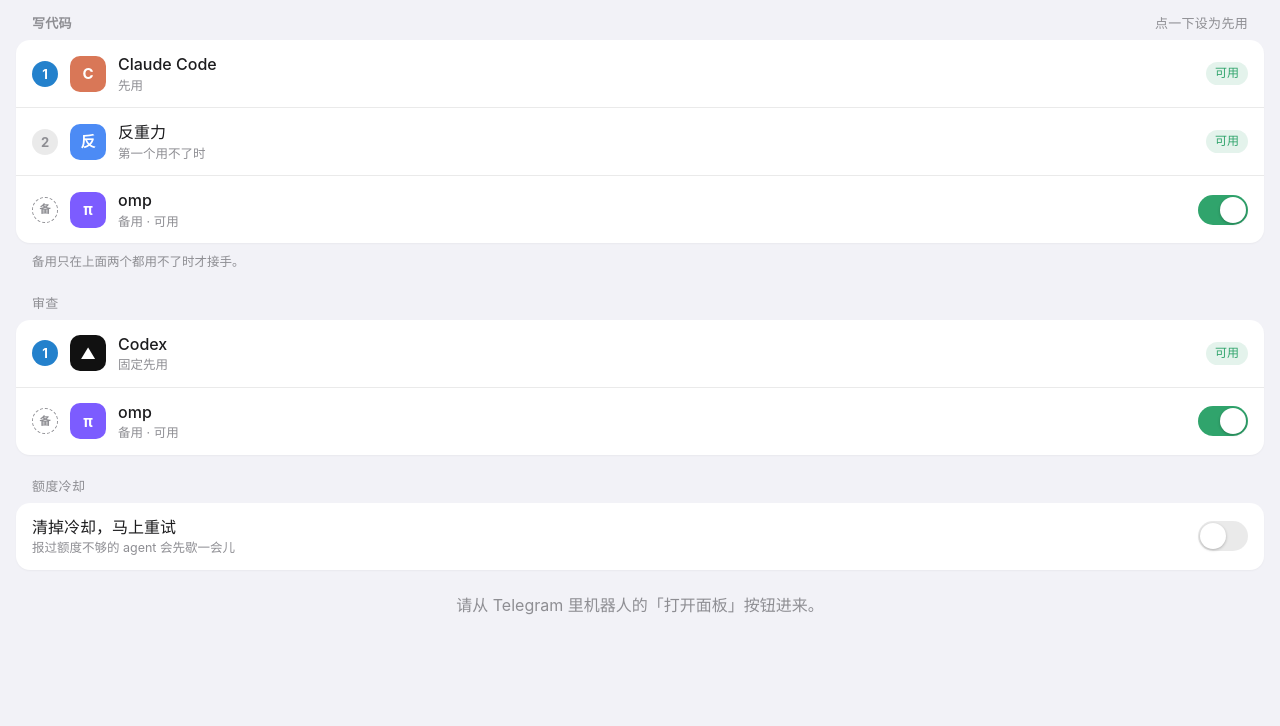
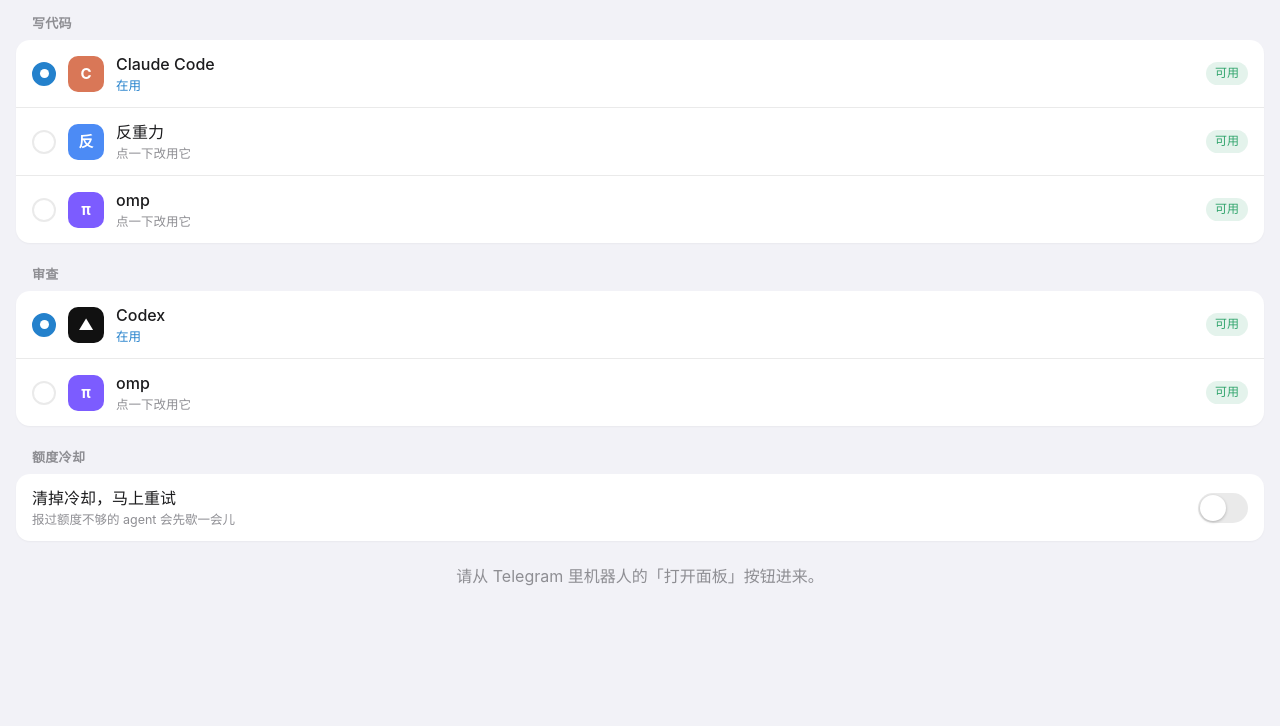
Before and after one commit to hanilbert/tethera-bot-panel, a plain HTML site: page index.html in a window 1280 px wide. Shown: the part 74-800 px from the top of the page. Drawn offline with Linux system fonts and the light colour scheme.

Commit message:
面板：写代码三选一、审查二选一，选谁只用谁
Co-Authored-By: Claude Opus 5.5 <noreply@anthropic.com>
Claude-Session: https://claude.ai/code/session_01KPiW9pvMSWs9zpvMHUyfDY

```diff
--- a/index.html
+++ b/index.html
@@ -29,18 +29,16 @@
   h1 { font-size: 20px; margin: 0; letter-spacing: .2px; }
   header p { margin: 2px 0 0; color: var(--hint); font-size: 13px; }
 
-  .section-title { display: flex; justify-content: space-between; align-items: baseline;
-                   margin: 0 16px 8px; font-size: 13px; color: var(--hint); font-weight: 600; letter-spacing: .3px; }
-  .section-title span:last-child { font-weight: 400; }
+  .section-title { margin: 0 16px 8px; font-size: 13px; color: var(--hint); font-weight: 600; letter-spacing: .3px; }
   .card { background: var(--card); border-radius: 14px; overflow: hidden; margin-bottom: 22px;
           box-shadow: 0 1px 2px rgba(0,0,0,.04); }
-  .row { display: flex; align-items: center; gap: 12px; padding: 13px 16px; min-height: 60px; }
+  .row { display: flex; align-items: center; gap: 12px; padding: 13px 16px; min-height: 62px; cursor: pointer; }
   .row + .row { border-top: 1px solid var(--line); }
-  .row.pick { cursor: pointer; }
-  .badge { width: 26px; height: 26px; border-radius: 50%; display: grid; place-items: center; flex: none;
-           font-size: 13px; font-weight: 700; background: var(--line); color: var(--hint); transition: all .15s; }
-  .badge.first { background: var(--accent); color: var(--accent-text); }
-  .badge.spare { background: transparent; border: 1.5px dashed var(--hint); font-size: 11px; }
+  .row.static { cursor: default; }
+  .radio { width: 24px; height: 24px; border-radius: 50%; flex: none; border: 2px solid var(--line); transition: all .15s;
+           display: grid; place-items: center; }
+  .row.on .radio { border-color: var(--accent); background: var(--accent); }
+  .row.on .radio::after { content: ""; width: 9px; height: 9px; border-radius: 50%; background: var(--accent-text); }
   .icon { width: 36px; height: 36px; border-radius: 10px; display: grid; place-items: center; flex: none;
           font-weight: 700; font-size: 15px; color: #fff; }
   .i-claude { background: #d97757; } .i-agy { background: #4c8bf5; }
@@ -48,10 +46,10 @@
   .meta { flex: 1; min-width: 0; }
   .name { font-size: 16px; font-weight: 500; }
   .sub { font-size: 12.5px; color: var(--hint); margin-top: 1px; }
+  .row.on .sub { color: var(--accent); }
   .pill { font-size: 12px; padding: 3px 9px; border-radius: 999px; white-space: nowrap; flex: none; font-weight: 500; }
   .pill.ok { color: var(--ok); background: var(--ok-bg); }
   .pill.bad { color: var(--warn); background: var(--warn-bg); }
-  .pill.off { color: var(--hint); background: var(--line); }
 
   .switch { position: relative; width: 50px; height: 30px; flex: none; }
   .switch input { opacity: 0; width: 0; height: 0; position: absolute; }
@@ -61,26 +59,24 @@
   .switch input:checked + i { background: var(--ok); }
   .switch input:checked + i::after { transform: translateX(20px); }
 
-  .foot { color: var(--hint); font-size: 12.5px; margin: -12px 16px 22px; line-height: 1.5; }
   #outside { display: none; text-align: center; color: var(--hint); margin-top: 24px; }
 </style>
 </head>
 <body>
 <header>
   <div class="logo">🤖</div>
-  <div><h1>用哪个 agent</h1><p>排在前面的先用，用不了自动往下换</p></div>
+  <div><h1>用哪个 agent</h1><p>选谁就只用谁，到限额就等着，不会自动换</p></div>
 </header>
 
-<div class="section-title"><span>写代码</span><span>点一下设为先用</span></div>
+<div class="section-title">写代码</div>
 <div class="card" id="writers"></div>
-<div class="foot">备用只在上面两个都用不了时才接手。</div>
 
-<div class="section-title"><span>审查</span></div>
+<div class="section-title">审查</div>
 <div class="card" id="reviewers"></div>
 
-<div class="section-title"><span>额度冷却</span></div>
+<div class="section-title">额度冷却</div>
 <div class="card">
-  <div class="row">
+  <div class="row static">
     <div class="meta"><div class="name">清掉冷却，马上重试</div><div class="sub">报过额度不够的 agent 会先歇一会儿</div></div>
     <label class="switch"><input type="checkbox" id="clear"><i></i></label>
   </div>
@@ -93,51 +89,42 @@
   var tg = window.Telegram && window.Telegram.WebApp;
   var NAMES = { claude: "Claude Code", agy: "反重力", codex: "Codex", omp: "omp" };
   var ICONS = { claude: "C", agy: "反", codex: "▲", omp: "π" };
+  var WRITERS = ["claude", "agy", "omp"], REVIEWERS = ["codex", "omp"];
   var state = {};
   try { state = JSON.parse(new URLSearchParams(location.search).get("s") || "{}") || {}; } catch (e) { state = {}; }
-  var order = (Array.isArray(state.order) ? state.order : []).filter(function (e) { return e === "claude" || e === "agy"; });
-  ["claude", "agy"].forEach(function (e) { if (order.indexOf(e) < 0) order.push(e); });
-  var initial = { first: order[0], wb: state.writer_backup !== false, rb: state.review_backup !== false };
-  var cur = { first: initial.first, wb: initial.wb, rb: initial.rb, clear: false };
+  var initial = {
+    writer: WRITERS.indexOf(state.writer) >= 0 ? state.writer : "claude",
+    reviewer: REVIEWERS.indexOf(state.reviewer) >= 0 ? state.reviewer : "codex"
+  };
+  var cur = { writer: initial.writer, reviewer: initial.reviewer, clear: false };
 
-  function pill(engine, on) {
-    if (on === false) return '<span class="pill off">不用</span>';
+  function esc(t) { return String(t).replace(/[&<>"]/g, function (c) { return { "&": "&amp;", "<": "&lt;", ">": "&gt;", '"': "&quot;" }[c]; }); }
+  function pill(engine) {
     var s = state[engine];
     return s ? '<span class="pill bad">' + esc(s) + "</span>" : '<span class="pill ok">可用</span>';
   }
-  function esc(t) { return String(t).replace(/[&<>"]/g, function (c) { return { "&": "&amp;", "<": "&lt;", ">": "&gt;", '"': "&quot;" }[c]; }); }
-  function agent(engine, badge, badgeCls, sub, right, pick) {
-    return '<div class="row' + (pick ? ' pick" data-pick="' + engine : "") + '">' +
-      '<span class="badge ' + badgeCls + '">' + badge + "</span>" +
-      '<span class="icon i-' + engine + '">' + ICONS[engine] + "</span>" +
-      '<div class="meta"><div class="name">' + NAMES[engine] + '</div><div class="sub">' + sub + "</div></div>" + right + "</div>";
+  function rows(list, picked, group) {
+    return list.map(function (e) {
+      var on = e === picked;
+      return '<div class="row' + (on ? " on" : "") + '" data-group="' + group + '" data-engine="' + e + '">' +
+        '<span class="radio"></span><span class="icon i-' + e + '">' + ICONS[e] + "</span>" +
+        '<div class="meta"><div class="name">' + NAMES[e] + '</div><div class="sub">' + (on ? "在用" : "点一下改用它") + "</div></div>" +
+        pill(e) + "</div>";
+    }).join("");
   }
-  function backupRow(id, on) {
-    return '<div class="row"><span class="badge spare">备</span><span class="icon i-omp">' + ICONS.omp + "</span>" +
-      '<div class="meta"><div class="name">omp</div><div class="sub">备用 · ' + (on ? pillText("omp") : "关着") + "</div></div>" +
-      '<label class="switch"><input type="checkbox" id="' + id + '"' + (on ? " checked" : "") + "><i></i></label></div>";
-  }
-  function pillText(engine) { return state[engine] ? esc(state[engine]) : "可用"; }
-
   function render() {
-    var second = cur.first === "claude" ? "agy" : "claude";
-    document.getElementById("writers").innerHTML =
-      agent(cur.first, "1", "first", "先用", pill(cur.first), true) +
-      agent(second, "2", "", "第一个用不了时", pill(second), true) +
-      backupRow("wb", cur.wb);
-    document.getElementById("reviewers").innerHTML =
-      agent("codex", "1", "first", "固定先用", pill("codex"), false) +
-      backupRow("rb", cur.rb);
-    document.querySelectorAll("[data-pick]").forEach(function (el) {
-      el.addEventListener("click", function () { cur.first = el.getAttribute("data-pick"); haptic(); render(); });
-    });
-    ["wb", "rb"].forEach(function (id) {
-      document.getElementById(id).addEventListener("change", function (ev) { cur[id] = ev.target.checked; haptic(); render(); });
+    document.getElementById("writers").innerHTML = rows(WRITERS, cur.writer, "writer");
+    document.getElementById("reviewers").innerHTML = rows(REVIEWERS, cur.reviewer, "reviewer");
+    document.querySelectorAll("[data-engine]").forEach(function (el) {
+      el.addEventListener("click", function () {
+        cur[el.getAttribute("data-group")] = el.getAttribute("data-engine");
+        haptic(); render();
+      });
     });
     refresh();
   }
   function haptic() { try { tg && tg.HapticFeedback && tg.HapticFeedback.selectionChanged(); } catch (e) {} }
-  function changed() { return cur.first !== initial.first || cur.wb !== initial.wb || cur.rb !== initial.rb || cur.clear; }
+  function changed() { return cur.writer !== initial.writer || cur.reviewer !== initial.reviewer || cur.clear; }
   function refresh() { if (!tg || !tg.MainButton) return; changed() ? tg.MainButton.show() : tg.MainButton.hide(); }
 
   document.getElementById("clear").addEventListener("change", function (ev) { cur.clear = ev.target.checked; haptic(); refresh(); });
@@ -149,7 +136,7 @@
     try { tg.setHeaderColor("secondary_bg_color"); tg.setBackgroundColor("secondary_bg_color"); } catch (e) {}
     tg.MainButton.setText("保存");
     tg.MainButton.onClick(function () {
-      tg.sendData(JSON.stringify({ first: cur.first, writer_backup: cur.wb, review_backup: cur.rb, clear: cur.clear }));
+      tg.sendData(JSON.stringify({ first: cur.writer, reviewer: cur.reviewer, clear: cur.clear }));
     });
   } else if (!location.search) {
     document.getElementById("outside").style.display = "block";
```
